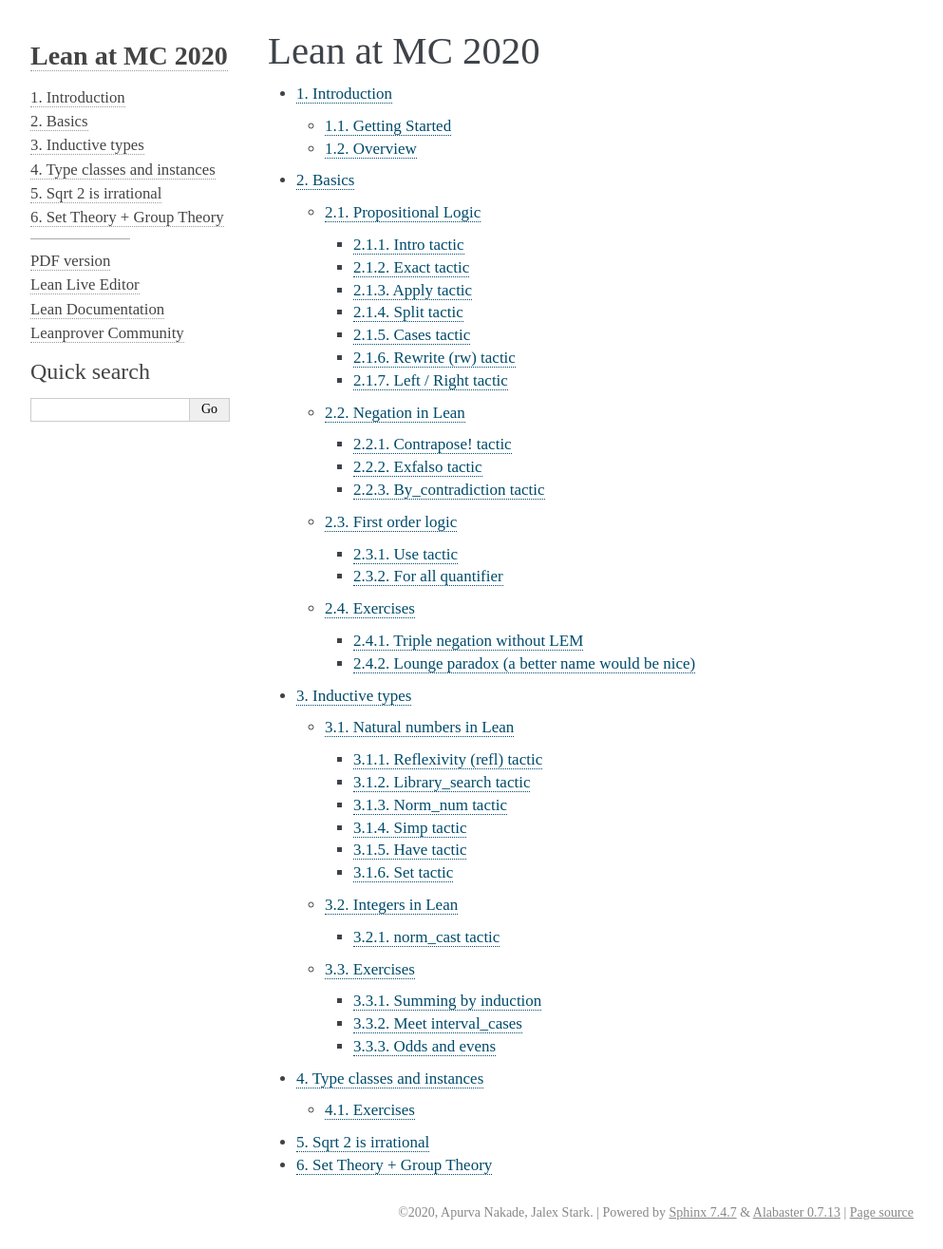
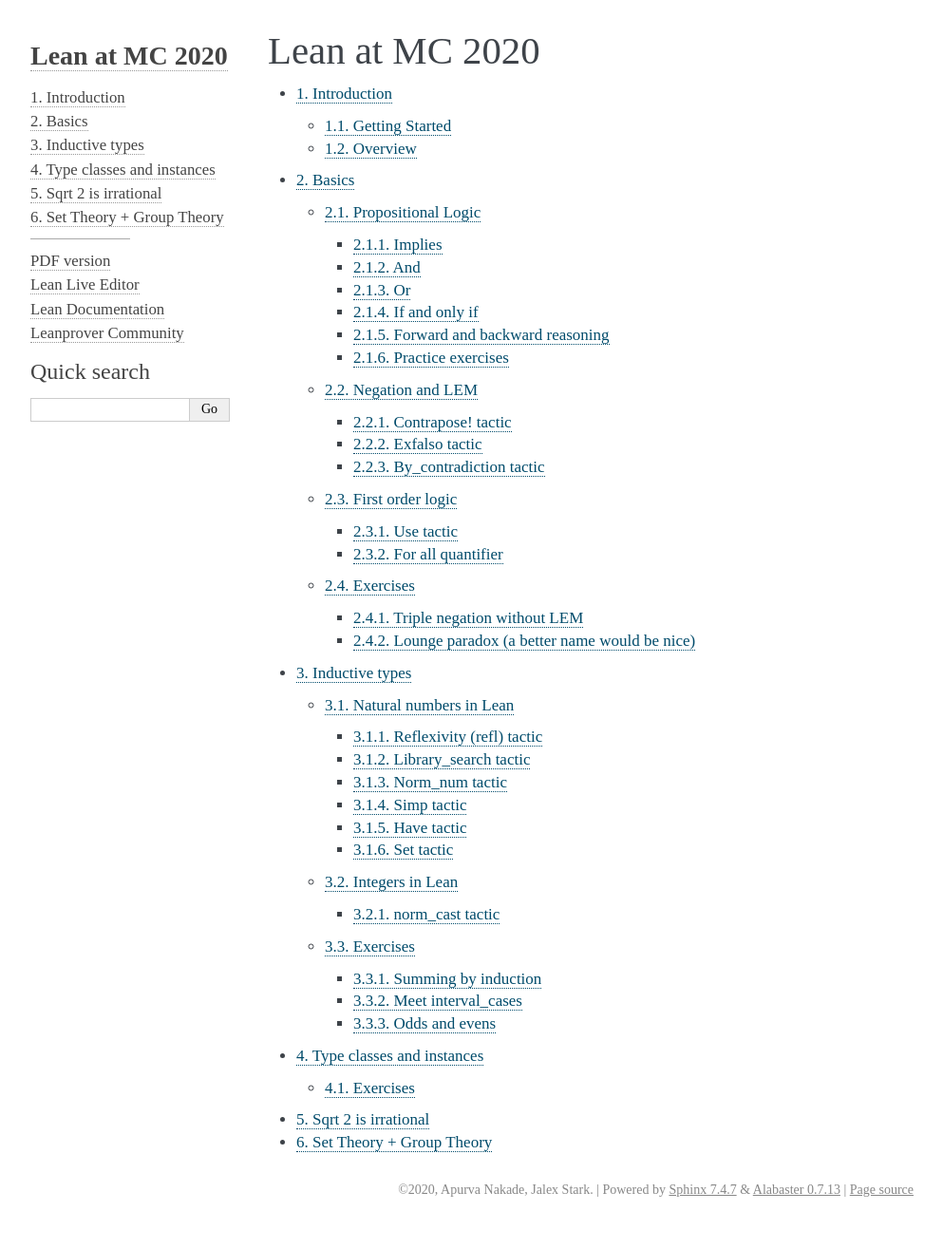
Before and after one commit to jalex-stark/lean-at-MC2020, a Sphinx documentation site: the page built from lean_at_mc2020_source/source/index.rst, in a window 1280 px wide. Shown: the whole page at 95% size, without its empty margins (148-1141 px from the left). Built offline with Sphinx 7.4.7, drawn with Linux system fonts in a browser that asks for light colours; after the commit the page ends 1291 px from its top, so only the background shows below that; part of the change alters nothing that is shown.

Commit message:
Compactified day 1 content

```diff
--- a/lean_at_mc2020_source/source/day1.rst
+++ b/lean_at_mc2020_source/source/day1.rst
@@ -4,290 +4,248 @@
 Basics
 ********
 
+Lean is based on **type theory** instead of **set theory**.
+For the most part, you can assume that a **type** is a computer scientists version of a set. Just as a set has elements, a type has **inhabitants**. The notation
 
-Let's learn some tactics! Add a brief introduction to tactics.
+.. code::
+
+  0 : ℕ
+
+stands for ``0`` is an inhabitant of ``ℕ`` i.e. 0 is a natural numbers (yes, in Lean natural numbers start from ``0``).
+You can manipulate types and inhabitants the same way as sets and elements. For example, if ``X`` and ``Y`` are types then
+
+.. code::
+
+  p : X × Y       -- product, p = (x,y)        for some x:X, y:Y
+  q : X ⊕ Y       -- disjoint, p = x or p = y  for some x:X, y:Y
+  f : X → Y       -- functions, p(x) = y       for x:X and y:Y
+
+
 
 Propositional Logic
 ====================
-A Proposition is a true/false statement, like ``2 + 2 = 4`` or ``2 + 2 = 5``.
-Just like we can have concrete sets in Lean like ``ℕ``, and abstract
-sets called things like ``X``, we can also have concrete propositions like
-``2 + 2 = 5`` and abstract propositions called things like ``P``.
-The convention we'll use is capital letters for propositions and small letters for proofs.
-
+A **proposition** is a statement that has a potential of being true or false, like ``2 + 2 = 4``, ``2 + 2 = 5``, "Fermat's last theorem", or "Riemann hypothesis".
+Just like we can have concrete sets in Lean like ``ℕ``, and abstract sets called things like ``X``, we can also have concrete propositions like ``2 + 2 = 5`` and abstract propositions called things like ``P``.
 
 .. code::
 
-    P : Prop
-    p : P
+    P : Prop     -- P is a proposition
+    hp : P       -- hp is a proof of P
+
+In type theory, there is a type ``Prop`` whose inhabitants are propositions.
+Further, each proposition ``P`` is itself a **type** and the inhabitants of ``P`` are its proofs!
 
 
+.. topic:: Very Important
 
-Intro tactic
--------------
-If your goal is a function or an implication ``⊢ P → Q`` then ``intro``
-will always make progress. ``intro p`` turns
-
-``⊢ P → Q``
-
-into
-
-.. code::
-
-    p : P
-    ⊢ Q
-
-What does it mean to define
-a function? Given an arbitrary term of type ``P`` you need
-to come up with a term of type ``Q``, so your first step is
-to choose ``p``, an arbitrary element of ``P``.
-
-``intro p,`` is Lean's way of saying "let `p` be an arbitrary element of `P`.
-The tactic ``intro p`` changes
-
-.. code::
-
-    ⊢ P → Q
-
-into
+  Proving a proposition ``P: Prop`` is equivalent to producing an inhabitant ``hp : P``.
 
 
-.. code::
-
-    p : P
-    ⊢ Q
-
-So ``p`` is an arbitrary element of ``P`` about which nothing is known,
-and our task is to come up with an element of ``Q`` (which can of
-course depend on ``p``).
-
-
-
-Exact tactic
-------------
-
-We have types ``P`` and ``Q`` and inhabitant ``p`` of ``P`` (written ``p : P``).
-We also have a function ``h`` from ``P`` to ``Q``, and our goal is to construct an
-element of the set ``Q``. It's clear what to do *mathematically* to solve
-this goal -- we can
-make an element of ``Q`` by applying the function $h$ to
-the element $p$. But how to do it in Lean?
-You can just write ``exact <formula>`` and this will close the goal.
-
-**Example**
-
-If your local context looks like this
-
-.. code::
-
-    P Q : Type,
-    p : P,
-    h : P → Q
-    ⊢ Q
-
-
-then ``h(p)`` is an inhabitant of ``Q`` so you can just write
-
-.. code::
-
-    exact h(p),
-
-to close the goal.
-
-
-
-**Important note:** Note that ``exact h(P),`` won't work (with a capital ``P``).
-``P`` is not an inhabitant of ``P``, it's ``p`` that is an inhabitant of ``P``.
-
-
-.. code:: lean
-
-    example (P Q : Type) (p : P) (h : P → Q) : Q :=
-    begin
-      sorry,
-    end
-
-
-
-Apply tactic
-------------
-
-
-.. [diagram](https://wwwf.imperial.ac.uk/~buzzard/xena/natural_number_game_images/function_diag.jpg)
-
-.. image:: https://wwwf.imperial.ac.uk/~buzzard/xena/natural_number_game_images/function_diag.jpg
-   :width: 300
-
-
-We are given ``p : P`` and our goal is to find an element of ``U``, or
-in other words to find a path through the maze that links ``P`` to ``U``.
-In level 3 we solved this by using ``have`` s to move forward, from P
-to ``Q`` to ``T`` to ``U``. Using the ``apply`` tactic we can instead construct
-the path backwards, moving from ``U`` to ``T`` to ``Q`` to ``P``.
-
-Our goal is to construct an element of the set ``U``. But ``l:T → U`` is
-a function, so it would suffice to construct an element of ``T``. Tell
-Lean this by starting the proof below with
-
-.. code::
-
-  apply l,
-
-
-and notice that our assumptions don't change but *the goal changes*
-from ``⊢ U`` to ``⊢ T``.
-
-Keep ``apply``ing functions until your goal is ``P``, and try not
-to get lost! Now solve this goal
-with ``exact p``.
-
-
-.. Given an element of $P$ we can define an element of $U$.
-
-.. code:: lean
-
-  example (P Q R S T U: Type)
-  (p : P)
-  (h : P → Q)
-  (i : Q → R)
-  (j : Q → T)
-  (k : S → T)
-  (l : T → U)
-  : U :=
-  begin
-    sorry,
-  end
-
-
-
-
-Split tactic
--------------
-The logical symbol ``∧`` means ``and``. If ``P`` and ``Q`` are propositions, then
-``P ∧ Q`` is the proposition ``P and Q``. If your *goal* is ``P ∧ Q`` then
-you can make progress with the ``split`` tactic, which turns one goal ``⊢ P ∧ Q``
-into two goals, namely ``⊢ P`` and ``⊢ Q``. In the level below, after a ``split``,
-you will be able to finish off the goals with the ``exact`` tactic.
-
-
-.. If $P$ and $Q$ are true, then $P\land Q$ is true.
-
-.. code:: lean
-
-  example (P Q : Prop) (p : P) (q : Q) : P ∧ Q :=
-  begin
-    sorry,
-  end
-
-Cases tactic
--------------
-If ``P ∧ Q`` is in the goal, then we can make progress with ``split``.
-But what if ``P ∧ Q`` is a hypothesis? In this case, the ``cases`` tactic will enable
-us to extract proofs of ``P`` and ``Q`` from this hypothesis.
-
-The lemma below asks us to prove ``P ∧ Q → Q ∧ P``, that is,
-symmetry of the "and" relation. The obvious first move is
-
-.. code::
-
-  intro h,
-
-
-because the goal is an implication and this tactic is guaranteed
-to make progress. Now ``h : P ∧ Q`` is a hypothesis, and
-
-.. code::
-
-  cases h with p q,
-
-
-will change ``h``, the proof of ``P ∧ Q``, into two proofs ``p : P``
-and ``q : Q``. From there, ``split`` and ``exact`` will get you home.
-
-
-
-.. If $P$ and $Q$ are true/false statements, then $P\land Q\implies Q\land P$.
-
-.. code:: lean
-
-  lemma and_symm (P Q : Prop) : P ∧ Q → Q ∧ P :=
-  begin
-    sorry,
-  end
-
-
-
-Rewrite (rw) tactic
-----------------------
-
-The rewrite tactic is the way to "substitute in" the value
-of a variable. In general, if you have a hypothesis of the form ``A = B``, and your
-goal mentions the left hand side ``A`` somewhere, then
-the ``rewrite`` tactic will replace the ``A`` in your goal with a ``B``.
-Below is a theorem which cannot be
-proved using ``refl`` -- you need a rewrite first.
-
-Delete the sorry and take a look in the top right box at what we have.
-The variables ``x`` and ``y`` are natural numbers, and we have
-a proof ``h`` that ``y = x + 7``. Our goal
-is to prove that ``2y=2(x+7)``. This goal is obvious -- we just
-substitute in ``y = x + 7`` and we're done. In Lean, we do
-this substitution using the ``rw`` tactic. So start your proof with
-
-.. code::
-
-    rw h,
-
-and then hit enter. **Don't forget the comma.**
-Did you see what happened to the goal? The goal doesn't close,
-but it *changes* from ``⊢ 2 * y = 2 * (x + 7)`` to ``⊢ 2 * (x + 7) = 2 * (x + 7)``.
-We can just close this goal with
-
-.. code::
-
-    refl,
-
-by writing it on the line after ``rw h,``. Don't forget the comma, hit
-enter, and enjoy seeing the "Proof complete!" message in the
-top right window. The other reason you'll know you're
-done is that the bottom right window (the error window)
-becomes empty.
-
-
-.. code:: lean
-
-    lemma example2
-      (x y : ℕ)
-      (h : y = x + 7)
-        : 2 * y = 2 * (x + 7) :=
-    begin
-      sorry,
-    end
+**Notation:** In this section, ``P, Q, ...`` will denote propositions and ``hp, hq, ...`` will denote their proofs.
 
 
 
 
 
-Left / Right tactic
--------------------
+Implies
+-----------------------
+Let's prove a simple statement.
 
-``P ∨ Q`` means ``P or Q``. So to prove it, you
-need to choose one of ``P`` or ``Q``, and prove that one.
-If ``⊢ P ∨ Q`` is your goal, then ``left`` changes this
-goal to ``⊢ P``, and ``right`` changes it to ``⊢ Q``.
-Note that you can take a wrong turn here. Let's
-start with trying to prove ``Q → (P ∨ Q)``.
-After the ``intro``, one of ``left`` and ``right`` leads
-to an impossible goal, the other to an easy finish.
+.. code:: lean
+  :name: tautology
 
-.. If $P$ and $Q$ are true/false statements, then $$Q\implies(P\lor Q).$$
+  -- P is a proposition
+  variables P:Prop
+
+  --BEGIN--
+  -- if P is true then P is true.
+  theorem tautology (hp:P) : P :=
+  begin
+    sorry,
+  end
+  --END--
+
+Here, we are saying given a proof ``hp:P`` produce a proof of ``P``. But that's just ``hp``!
+We tell Lean to use ``hp`` to "close the goal" by saying
+
+.. code::
+
+  exact hp,
+
+Try replacing ``sorry`` with ``exact hp,`` in the above proof.
+
+
+Here's another way to describe the exact same statement.
+
+.. code:: lean
+  :name: tautology2
+
+  -- P is a proposition
+  variables P:Prop
+
+  --BEGIN--
+  -- P implies P
+  theorem tautology2 : P → P :=
+  begin
+    sorry,
+  end
+  --END--
+
+Here, our goal is to produce a function ``f: P → P``. [#to]_ To do this, given an arbitrary proof ``hp:P`` we want to produce a proof of ``P``. To do this we use the ``intro`` tactic. Replace the ``sorry`` in the above proof with the following command.
+
+.. code::
+
+  intro hp,
+
+
+How does this change the goal? Can you finish the proof now?
+
+.. [#to] You can produce the ``→`` sign by typing ``\to`` followed by a space.
+
+
+
+
+
+
+And
+----
 
 .. code:: lean
 
-  example (P Q : Prop) : Q → (P ∨ Q) :=
+  -- P is a proposition
+  variables P Q:Prop
+
+  --BEGIN--
+  -- (P and Q) implies (Q and P).
+  example : P ∧ Q → Q ∧ P :=
   begin
     sorry,
   end
+  --END--
+
+You can start the proof by ``intro hpq`` which will produce
+
+.. code::
+
+  hpq: P ∧ Q
+  ⊢ Q ∧ P
+
+Now we will need two tactics: ``cases`` and ``split``
+
+1. Writing ``cases hpq with hp hq`` breaks up ``hpq: P ∧ Q`` into two ``hp:P`` and ``hq:Q``.
+2. Writing ``split,`` breaks up the goal ``⊢ Q ∧ P`` into two different goals ``⊢ Q`` and ``⊢ Q`` and Lean will then focus on one goal at a time.
+
+Your turn.
+
+
+
+
+Or
+----
+
+.. code:: lean
+
+  -- P is a proposition
+  variables P Q:Prop
+
+  --BEGIN--
+  -- (P or Q) implies (Q or P).
+  example : P ∨ Q → Q ∨ P :=
+  begin
+    sorry,
+  end
+  --END--
+
+You can start the proof by ``intro hpq`` which will produce
+
+.. code::
+
+  hpq: P ∨ Q
+  ⊢ Q ∨ P
+
+
+Now we will need three tactics: ``cases``, ``left``, ``right``
+
+1. Writing ``cases hpq with hp hq`` produces two goals:
+    * one with the assumption ``hp: P``
+    * another with the assumption ``hq:Q``.
+2. Writing ``left`` produces the new goal ``⊢ Q``.
+3. Writing ``right`` produces the new goal ``⊢ P``.
+
+Note that when the goal contains an ``∨`` you have to choose between ``left`` and ``right``. Choose wisely!
+
+Your turn.
+
+
+
+
+If and only if
+---------------
+
+``P ↔ Q`` is just a short form for ``(P → Q) ∧ (Q → P)``.
+So you can use the tactics for ``→`` and ``∧`` when dealing with if and only if statements.
+
+.. code:: lean
+
+  -- P is a proposition
+  variables P Q:Prop
+
+  --BEGIN--
+  -- (P or Q) if and only if (Q or P).
+  example : P ∨ Q ↔ Q ∨ P :=
+  begin
+    sorry,
+  end
+  --END--
+
+
+
+
+
+
+Forward and backward reasoning
+-------------------------------
+
+In math, it is we can either argue forwards or backwards. This is achieved in Lean using the ``have`` and ``apply`` tactic.
+
+**Forward reasoning**
+If one of the assumptions is ``hp : P`` and we know that ``hpq : P → Q`` then we can create an element ``hq : Q`` using the set of commands,
+
+.. code::
+
+  have hq := hpq (hp),
+
+There are more complicated ways of using the ``have`` tactic which we'll see later.
+
+
+
+**Backward reasoning**
+If the goal is ``⊢ Q`` and you know that ``hpq : P → Q`` then it suffices to show ``P``. This is achieved in Lean using the tactic:
+
+.. code::
+
+  apply f,
+
+Try out the following using some combination of ``have`` and ``apply``.
+
+
+.. code:: lean
+
+  -- P is a proposition
+  variables P Q R S T:Prop
+
+  --BEGIN--
+  -- if P and (P implies Q) and (Q implies R) and (R implies T) then T
+  example
+    (hp : P)
+    (hpq : P → Q)
+    (hqr : Q → R)
+    (hsr : S → R)
+    (hrt : R → T) : T :=
+    begin
+      sorry,
+    end
+  --END--
 
 
 
@@ -295,34 +253,147 @@ to an impossible goal, the other to an easy finish.
 
 
 
-Negation in Lean
-================
-There is a false proposition ``false``, with no proof. It is
-easy to check that ``¬ P`` is equivalent to ``P → false``,
+.. Rewrite (rw) tactic
+.. ----------------------
 
-.. code::
+.. The rewrite tactic is the way to "substitute in" the value
+.. of a variable. In general, if you have a hypothesis of the form ``A = B``, and your
+.. goal mentions the left hand side ``A`` somewhere, then
+.. the ``rewrite`` tactic will replace the ``A`` in your goal with a ``B``.
+.. Below is a theorem which cannot be
+.. proved using ``refl`` -- you need a rewrite first.
 
-  not_iff_imp_false (P : Prop) : ¬ P ↔ (P → false)
+.. Delete the sorry and take a look in the top right box at what we have.
+.. The variables ``x`` and ``y`` are natural numbers, and we have
+.. a proof ``h`` that ``y = x + 7``. Our goal
+.. is to prove that ``2y=2(x+7)``. This goal is obvious -- we just
+.. substitute in ``y = x + 7`` and we're done. In Lean, we do
+.. this substitution using the ``rw`` tactic. So start your proof with
+
+.. .. code::
+
+..     rw h,
+
+.. and then hit enter. **Don't forget the comma.**
+.. Did you see what happened to the goal? The goal doesn't close,
+.. but it *changes* from ``⊢ 2 * y = 2 * (x + 7)`` to ``⊢ 2 * (x + 7) = 2 * (x + 7)``.
+.. We can just close this goal with
+
+.. .. code::
+
+..     refl,
+
+.. by writing it on the line after ``rw h,``. Don't forget the comma, hit
+.. enter, and enjoy seeing the "Proof complete!" message in the
+.. top right window. The other reason you'll know you're
+.. done is that the bottom right window (the error window)
+.. becomes empty.
 
 
-So you can start the proof of the contrapositive below with
+.. .. code:: lean
 
-.. code::
-
-  rw not_iff_imp_false,
+..     lemma example2
+..       (x y : ℕ)
+..       (h : y = x + 7)
+..         : 2 * y = 2 * (x + 7) :=
+..     begin
+..       sorry,
+..     end
 
 
-.. If $P$ and $Q$ are propositions, and $P\implies Q$, then $\lnot Q\implies \lnot P$.
+
+
+
+.. Left / Right tactic
+.. -------------------
+
+.. ``P ∨ Q`` means ``P or Q``. So to prove it, you
+.. need to choose one of ``P`` or ``Q``, and prove that one.
+.. If ``⊢ P ∨ Q`` is your goal, then ``left`` changes this
+.. goal to ``⊢ P``, and ``right`` changes it to ``⊢ Q``.
+.. Note that you can take a wrong turn here. Let's
+.. start with trying to prove ``Q → (P ∨ Q)``.
+.. After the ``intro``, one of ``left`` and ``right`` leads
+.. to an impossible goal, the other to an easy finish.
+
+.. .. If $P$ and $Q$ are true/false statements, then $$Q\implies(P\lor Q).$$
+
+.. .. code:: lean
+
+..   example (P Q : Prop) : Q → (P ∨ Q) :=
+..   begin
+..     sorry,
+..   end
+
+
+
+Practice exercises
+-------------------
 
 .. code:: lean
+
+  variables p q r : Prop
+
+  -- commutativity of ∧ and ∨
+  example : p ∧ q ↔ q ∧ p := sorry
+  example : p ∨ q ↔ q ∨ p := sorry
+
+  -- associativity of ∧ and ∨
+  example : (p ∧ q) ∧ r ↔ p ∧ (q ∧ r) := sorry
+  example : (p ∨ q) ∨ r ↔ p ∨ (q ∨ r) := sorry
+
+  -- distributivity
+  example : p ∧ (q ∨ r) ↔ (p ∧ q) ∨ (p ∧ r) := sorry
+  example : p ∨ (q ∧ r) ↔ (p ∨ q) ∧ (p ∨ r) := sorry
+
+  -- other properties
+  example : (p → (q → r)) ↔ (p ∧ q → r) := sorry
+  example : ((p ∨ q) → r) ↔ (p → r) ∧ (q → r) := sorry
+  example : ¬(p ∨ q) ↔ ¬p ∧ ¬q := sorry
+  example : ¬p ∨ ¬q → ¬(p ∧ q) := sorry
+  example : ¬(p ∧ ¬p) := sorry
+  example : p ∧ ¬q → ¬(p → q) := sorry
+  example : ¬p → (p → q) := sorry
+  example : (¬p ∨ q) → (p → q) := sorry
+  example : p ∨ false ↔ p := sorry
+  example : p ∧ false ↔ false := sorry
+  example : (p → q) → (¬q → ¬p) := sorry
+
+
+
+
+
+Negation and LEM
+===========================================
+There is a false proposition ``false : Prop``, with no proof.
+One can check that ``¬ P`` is equivalent to ``P → false``. (Why?)
+
+.. code:: lean
+  :name: contrapositive
+
+  variables P Q : Prop
+
+  --BEGIN--
 
   lemma contrapositive (P Q : Prop) : (P → Q) → (¬ Q → ¬ P) :=
   begin
     sorry,
   end
 
+  --END--
+
+
+
+
 Contrapose! tactic
 ------------------
+Proof by contrapositive is so common in math that there is a special tactic for this.
+
+.. code::
+
+  contrapose!,
+
+Try the previous exercise by first applying ``intro hpq,`` and then ``contrapose!,``
 
 
 
```
